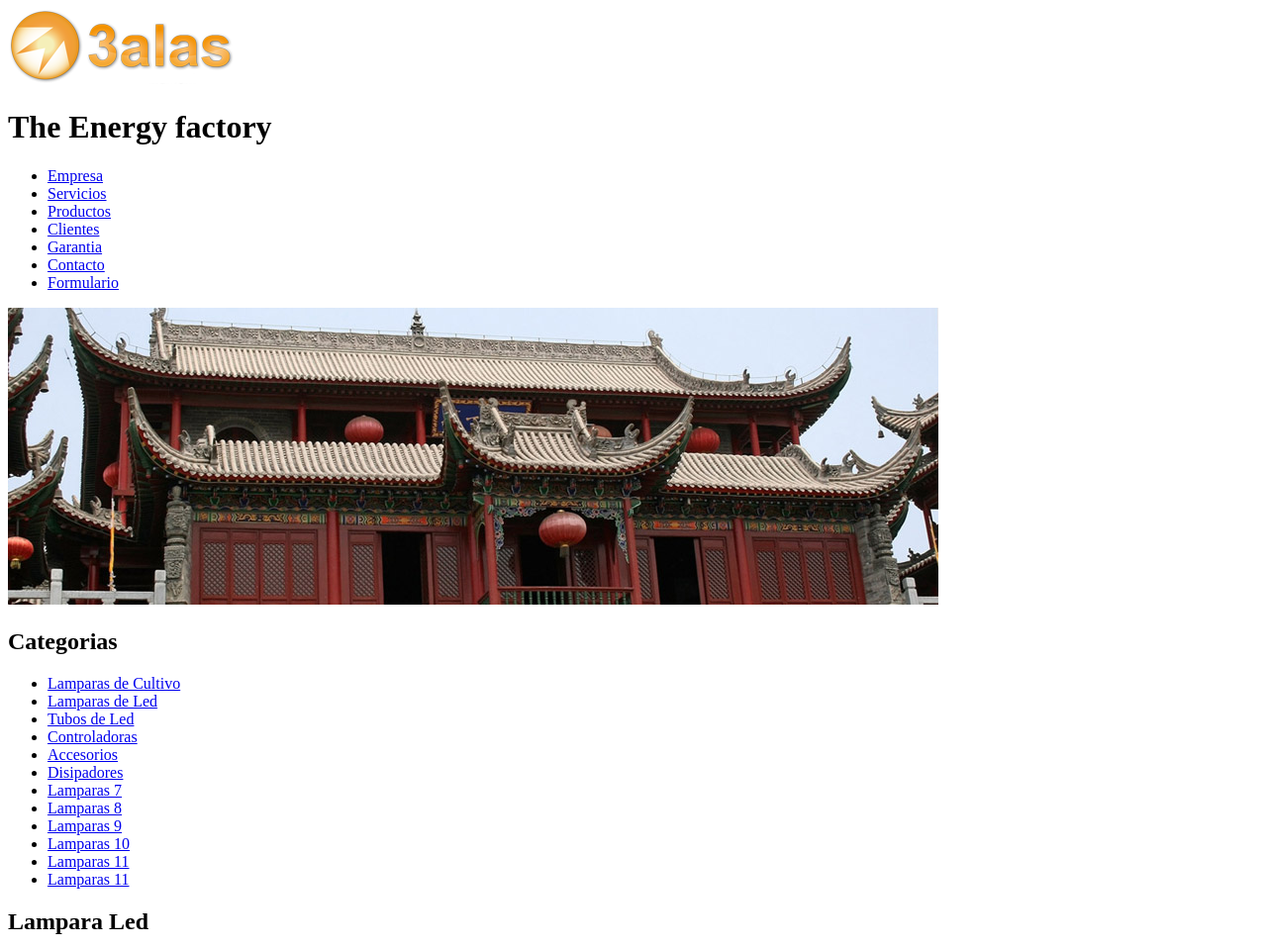
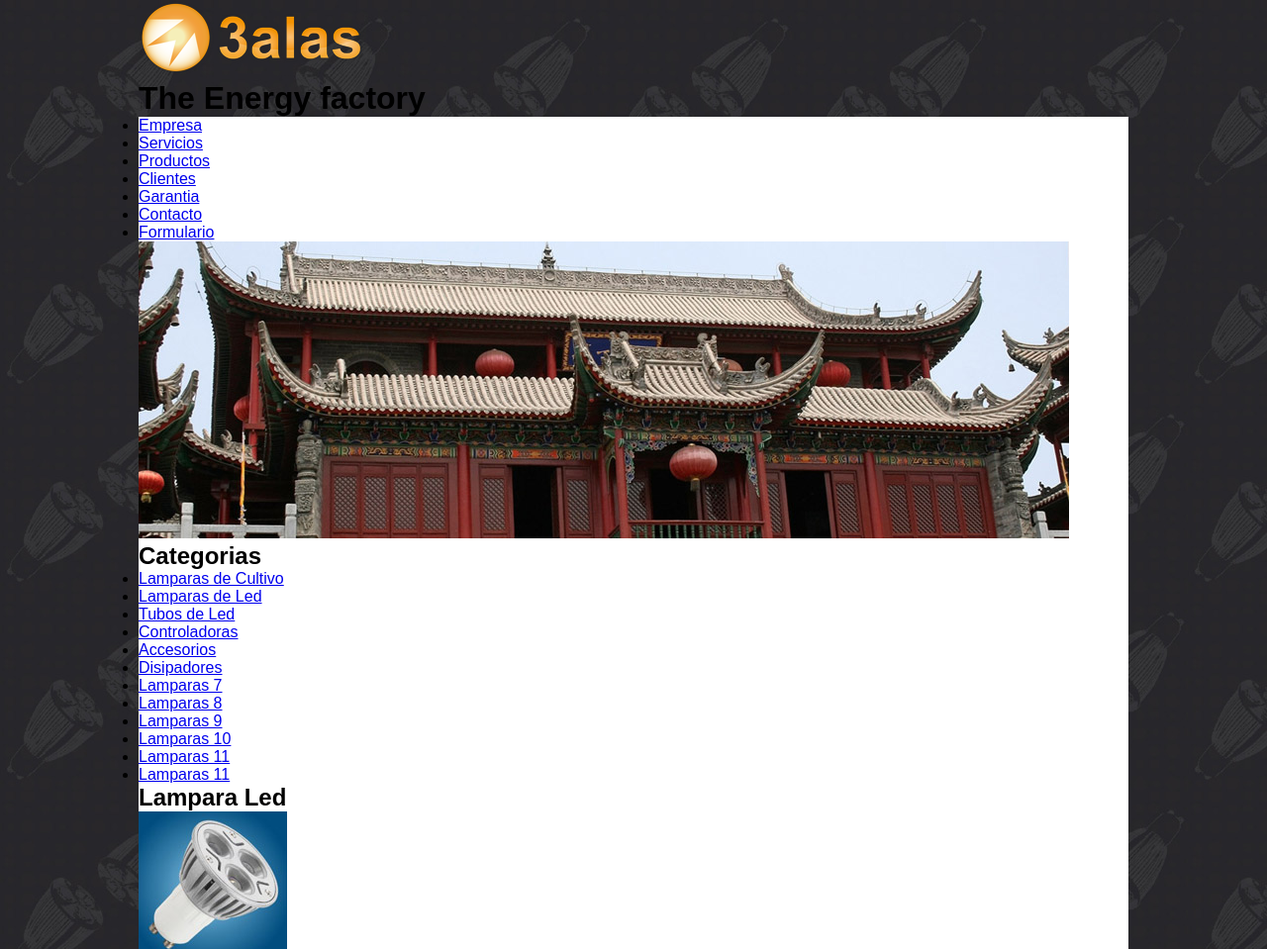
Before and after one commit to danielzpt/sitio-clase, a plain HTML site: page Site.html in a window 1280 px wide. Shown: the top 959 px of the page at 99% size. Drawn offline with Linux system fonts and the light colour scheme.

Commit message:
Agrego la parte primera de CSS

```diff
--- a/Site.html
+++ b/Site.html
@@ -3,6 +3,7 @@
     <head>
         <meta charset="utf-8">
         <title>3Alas</title>
+        <link href="estilos.css" rel="stylesheet" >
     </head>
     <body>
       <div class= "cabecera">
--- /dev/null
+++ b/estilos.css
@@ -0,0 +1,31 @@
+/* 1) declarar variables en la raiz para usarla en todo el css*/
+:root{
+  --blanco:#FFF;     /* con --  indico que es una variable */
+  --negro:#000;
+  --naranja:#f90;
+}
+
+*{
+    margin: 0;
+    padding:0;
+    box-sizing:border-box;
+}
+
+body{
+  font-family:arial;
+  background-image: url(images/pattern.jpg)
+}
+
+.cabecera{
+    margin:auto;
+    max-width: 1000px;
+}
+
+.contenido{
+
+    margin:auto;
+    max-width: 1000px;
+    /* usar la variable -- se llama con la funcion var()*/
+    background-color: var(--blanco);
+
+}
```
Also changed, not shown: apuntes.txt.
